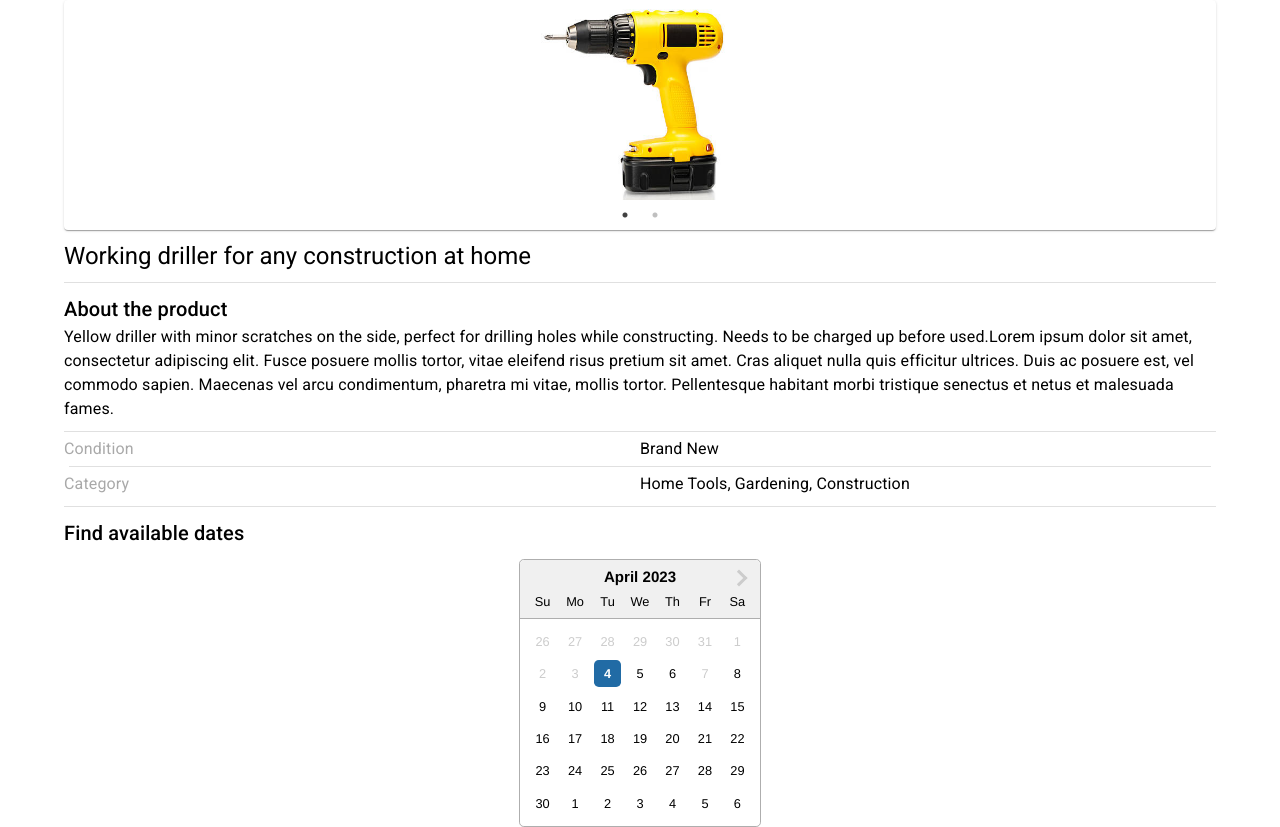
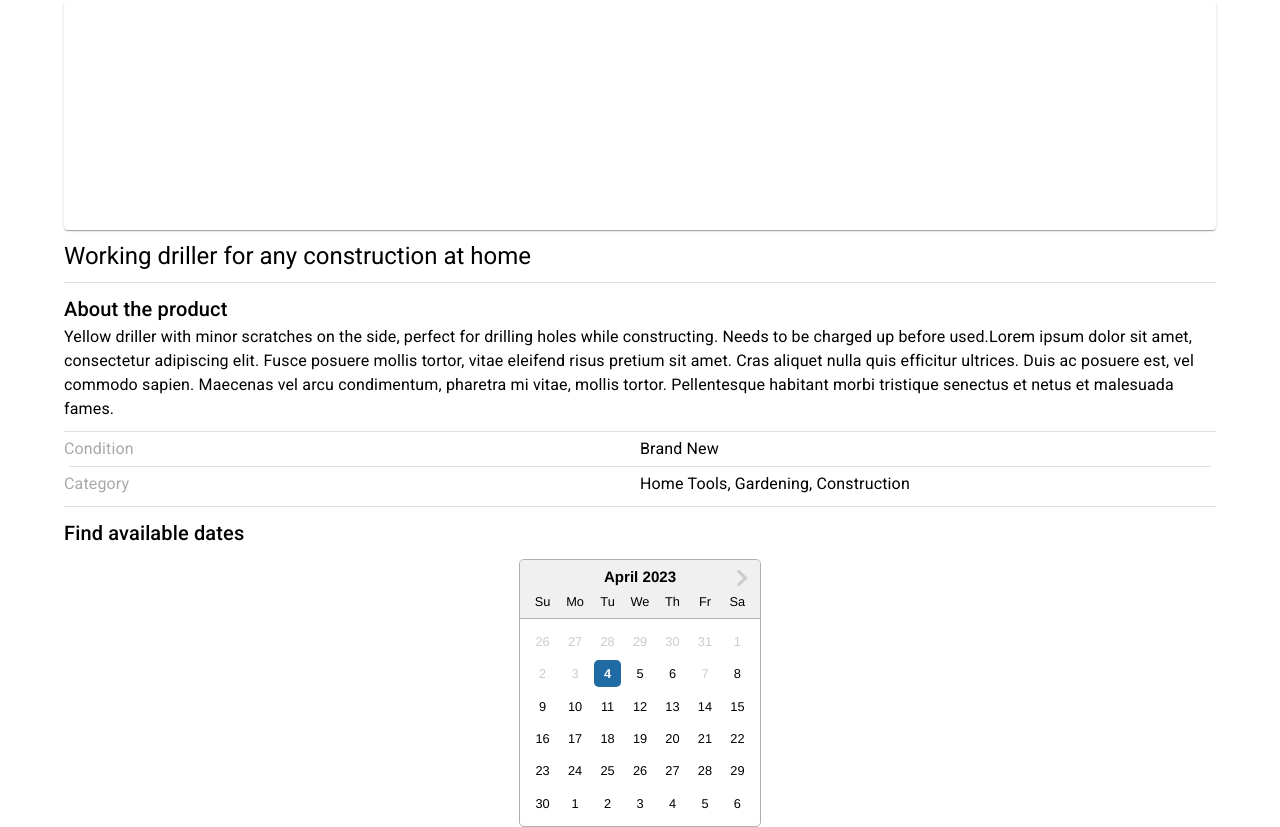
Before and after one commit to boro-mta/boro-fe, a React (Create React App) app: page /item/1 in a window 1280 px wide. Built offline with nearby package versions, Linux system fonts and the light colour scheme.

Commit message:
new item request is ready for backend

```diff
--- a/src/mocks/fullItemsDetails.ts
+++ b/src/mocks/fullItemsDetails.ts
@@ -1,15 +1,22 @@
 import { IFullItemDetailsNew } from "../types";
 import { IMG_1, IMG_2, IMG_3 } from "./images";
 
+const imgProps = IMG_1.split(",")
 export const allItemDetailsNew: IFullItemDetailsNew[] = [
   {
     itemId: "123",
     title: "Working driller for any construction at home",
-    category: ["Home Tools", "Gardening", "Construction"],
+    categories: ["Home Tools", "Gardening", "Construction"],
     description:
       "Yellow driller with minor scratches on the side, perfect for drilling holes while constructing. Needs to be charged up before used.Lorem ipsum dolor sit amet, consectetur adipiscing elit. Fusce posuere mollis tortor, vitae eleifend risus pretium sit amet. Cras aliquet nulla quis efficitur ultrices. Duis ac posuere est, vel commodo sapien. Maecenas vel arcu condimentum, pharetra mi vitae, mollis tortor. Pellentesque habitant morbi tristique senectus et netus et malesuada fames.",
     condition: "Brand New",
-    images: [IMG_1, IMG_2],
+    images: [
+      {
+        base64ImageData: imgProps[1],
+        base64ImageMetaData: imgProps[0],
+        imageId: "12345"
+      }
+    ],
     excludedDates: [new Date(new Date().setDate(new Date().getDate() + 3))],
   },
 ];
--- a/src/routes/itemDetailsPage.tsx
+++ b/src/routes/itemDetailsPage.tsx
@@ -64,11 +64,11 @@ const itemDetailsPage = (props: Props) => {
   const navigate = useNavigate();
 
   const [itemDetails, setItemDetails] = useState<IFullItemDetailsNew>({
-    category: [],
+    categories: [],
     condition: "",
     itemId: "",
     title: "",
-    images: [""],
+    images: [],
     description: "",
     excludedDates: [],
   });
@@ -94,8 +94,8 @@ const itemDetailsPage = (props: Props) => {
         ) {
           setSelectedDatesError(
             "The date " +
-              getFormattedDate(loop) +
-              " is not available, please choose different dates."
+            getFormattedDate(loop) +
+            " is not available, please choose different dates."
           );
           setIsValidDates(false);
           break;
@@ -137,7 +137,7 @@ const itemDetailsPage = (props: Props) => {
       <Card sx={{ marginBottom: "10px" }}>
         {itemDetails.images && (
           <CardMedia component="div" style={{ height: "230px" }}>
-            <ImagesCarousel images={itemDetails.images} />
+            <ImagesCarousel images={[]} />
           </CardMedia>
         )}
       </Card>
@@ -150,7 +150,7 @@ const itemDetailsPage = (props: Props) => {
       <Row
         tableData={[
           { key: "Condition", value: itemDetails.condition },
-          { key: "Category", value: itemDetails.category.join(", ") },
+          { key: "Category", value: itemDetails.categories.join(", ") },
         ]}
       />
       <Divider sx={{ marginTop: "10px", marginBottom: "10px" }} />
--- a/src/types/index.ts
+++ b/src/types/index.ts
@@ -17,4 +17,5 @@ export interface IFullItemDetailsNew {
   title: string;
   description?: string;
   images?: IFullImageDetails[];
+  excludedDates: Date[];
 }
```
